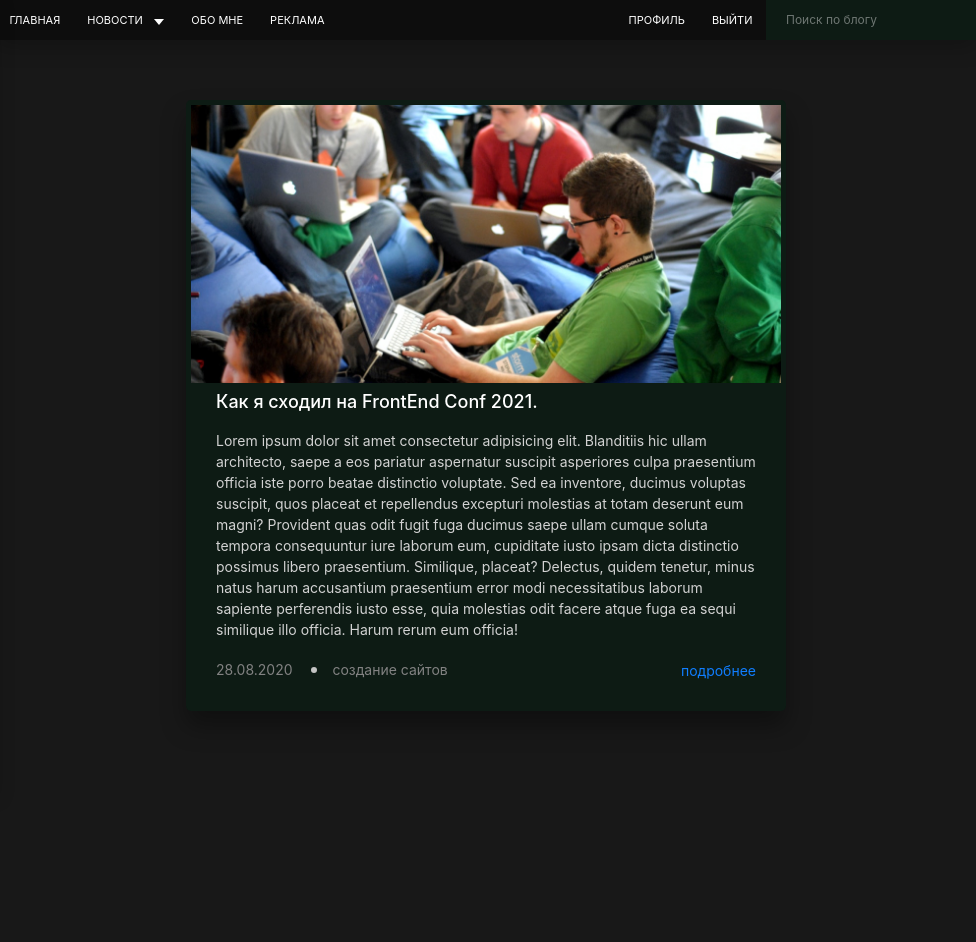
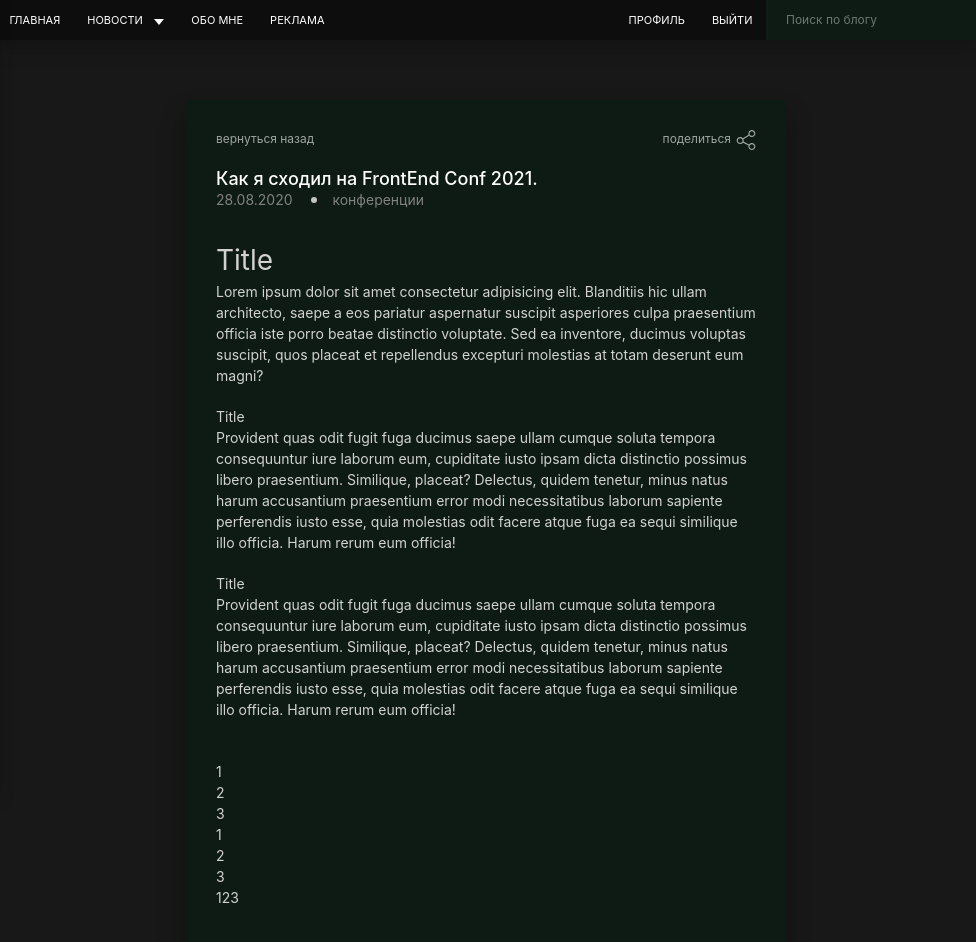
Before and after one commit to Denslav2/Blog2, a website: page src/post.html in a window 1280 px wide. Shown: the full height of the page, 304-1280 px from the left. Before the commit the page ends 821 px from the top, so only its background shows below. Drawn offline with nearby package versions, Linux system fonts and the light colour scheme; files that its build step writes are made by us from their sources.

Commit message:
Lesson6_2

```diff
--- a/src/assets/scss/blocks/post.scss
+++ b/src/assets/scss/blocks/post.scss
@@ -1,4 +1,4 @@
-.post{
+.post {
     margin-bottom: 3rem;
     padding: 3rem;
     background-color: $primary;
@@ -7,60 +7,85 @@
     overflow: hidden;
 }
 
-.post__header{
+.post__header {
+    margin: 0 0 2.5rem;
+
+    &--preview {
         margin: -2.5rem -2.5rem -2.5rem -2.5rem;
-        &--video{
-            margin: 0 0 2.5rem;
+    }
+
+    &--open {
+        margin-bottom: 0;
     }
 }
-.post__preview{
+
+.post__preview {
     width: 100%;
     height: auto;
 }
-.post__content{
+
+.post__content {
     margin-top: 3rem;
     margin-bottom: 2rem;
 }
-.post__title{
+
+.post__title {
     font-size: 1.8rem;
     color: $white;
     font-weight: 500;
     margin-bottom: 1.5rem;
-        a{
+
+    a {
         color: inherit;
         text-decoration: none;
 
-                &:hover{
+        &:hover {
             text-decoration: underline;
         }
     }
+
+    &--mb0 {
+        margin-bottom: 0;
     }
-.post__text{
+}
+
+.post__text {
     font-size: 1.4rem;
     color: #D2D2D2;
+
+    h2{
+        font-size: 2em;
     }
 
-.post__footer{
+    p {
+        margin-bottom: 2rem;
+    }
+}
+
+.post__footer {
     display: flex;
     justify-content: space-between;
     align-items: center;
 }
 
-.post__data{
+.post__data {
     display: flex;
     color: #828282;
     line-height: 1.2;
-        a{
+
+    a {
         color: inherit;
         text-decoration: none;
-                &:hover{
+
+        &:hover {
             text-decoration: underline;
         }
     }
 }
-.post__data-item{
 
-        &:not(:last-child):after{
+.post__data-item {
+
+    &:not(:last-child):after {
         content: "";
         display: inline-block;
         width: 6px;
@@ -72,11 +97,37 @@
         top: -2px;
     }
 }
-.post__read{
+
+.post__read {
     font-size: 1.4rem;
     color: #107EFF;
     text-decoration: none;
-        &:hover{
+
+    &:hover {
         text-decoration: underline;
     }
 }
+
+.post__action {
+    display: flex;
+    justify-content: space-between;
+    margin-bottom: 1.5rem;
+    font-size: 1.2rem;
+    color: $white;
+
+    a {
+        color: inherit;
+        text-decoration: none;
+        opacity: 0.6;
+
+
+        &:hover{
+            text-decoration: underline;
+            opacity: 1;
+        }
+    }
+
+}
+.post__action-icon{
+    margin-left: 0.5rem;
+}
--- a/src/post.html
+++ b/src/post.html
@@ -4,33 +4,65 @@
 ---
 
 <article class="post">
-    <div class="post__header">
+    <div class="post__action">
+        <a href="#">вернуться назад</a>
         <a href="#">
-            <img class="post__preview" src="assets/images/post/post-img2.jpg" alt="Как я сходил на FrontEnd Conf 2021.">
+            поделиться<img class="post__action-icon" src="assets/images/share.svg" alt="поделиться">
         </a>
     </div>
-    <div class="post__content">
-        <h2 class="post__title">
-            <a href="#">Как я сходил на FrontEnd Conf 2021.</a>
-        </h2>
-        <p class="post__text">Lorem ipsum dolor sit amet consectetur adipisicing elit. Blanditiis hic ullam
-            architecto, saepe a eos pariatur aspernatur suscipit asperiores culpa praesentium officia iste porro beatae
-            distinctio voluptate. Sed ea inventore, ducimus voluptas suscipit, quos placeat et repellendus excepturi
-            molestias at totam deserunt eum magni? Provident quas odit fugit fuga ducimus saepe ullam cumque soluta
-            tempora consequuntur iure laborum eum, cupiditate iusto ipsam dicta distinctio possimus libero praesentium.
-            Similique, placeat? Delectus, quidem tenetur, minus natus harum accusantium praesentium error modi
-            necessitatibus laborum sapiente perferendis iusto esse, quia molestias odit facere atque fuga ea sequi
-            similique illo officia. Harum rerum eum officia!</p>
+    <div class="post__header post__header--open">
+        <h1 class="post__title post__title--mb0">Как я сходил на FrontEnd Conf 2021.</h1>
     </div>
-    <div class="post__footer">
     <ul class="post__data">
         <li class="post__data-item">
             <time datetime="2020-08-28">28.08.2020</time>
         </li>
         <li class="post__data-item">
-                <a href="">создание сайтов</a>
+            <a href="">конференции</a>
         </li>
     </ul>
-        <a href="#" class="post__read">подробнее</a>
+
+    <div class="post__content">
+        <div class="post__text">
+            <h2>Title</h2>
+            <p> Lorem ipsum dolor sit amet consectetur adipisicing elit. Blanditiis hic ullam
+                architecto, saepe a eos pariatur aspernatur suscipit asperiores culpa praesentium officia iste porro
+                beatae
+                distinctio voluptate. Sed ea inventore, ducimus voluptas suscipit, quos placeat et repellendus excepturi
+                molestias at totam deserunt eum magni? </p>
+            <h3>Title</h3>
+            <p> Provident quas odit fugit fuga ducimus saepe ullam cumque soluta
+                tempora consequuntur iure laborum eum, cupiditate iusto ipsam dicta distinctio possimus libero
+                praesentium.
+                Similique, placeat? Delectus, quidem tenetur, minus natus harum accusantium praesentium error modi
+                necessitatibus laborum sapiente perferendis iusto esse, quia molestias odit facere atque fuga ea sequi
+                similique illo officia. Harum rerum eum officia!</p>
+            <h4>Title</h4>
+            <p> Provident quas odit fugit fuga ducimus saepe ullam cumque soluta
+                tempora consequuntur iure laborum eum, cupiditate iusto ipsam dicta distinctio possimus libero
+                praesentium.
+                Similique, placeat? Delectus, quidem tenetur, minus natus harum accusantium praesentium error modi
+                necessitatibus laborum sapiente perferendis iusto esse, quia molestias odit facere atque fuga ea sequi
+                similique illo officia. Harum rerum eum officia!</p>
+            <img src="" alt="">
+            <ul>
+                <li>1</li>
+                <li>2</li>
+                <li>3</li>
+            </ul>
+            <ol>
+                <li>1</li>
+                <li>2</li>
+                <li>3</li>
+            </ol>
+            <table>
+                <tr>
+                    <td>1</td>
+                    <td>2</td>
+                    <td>3</td>
+                </tr>
+            </table>
+        </div>
     </div>
 </article>
+<!--/.post-->
```
Also changed, not shown: src/index.html (+3 -3 lines), dist/assets/css/style.css, dist/assets/css/style.min.css, dist/assets/images/share.svg (added), dist/index.html, dist/post.html, src/assets/images/share.svg (added), 1 other file. Lines whose indentation alone changed are shown as unchanged.
